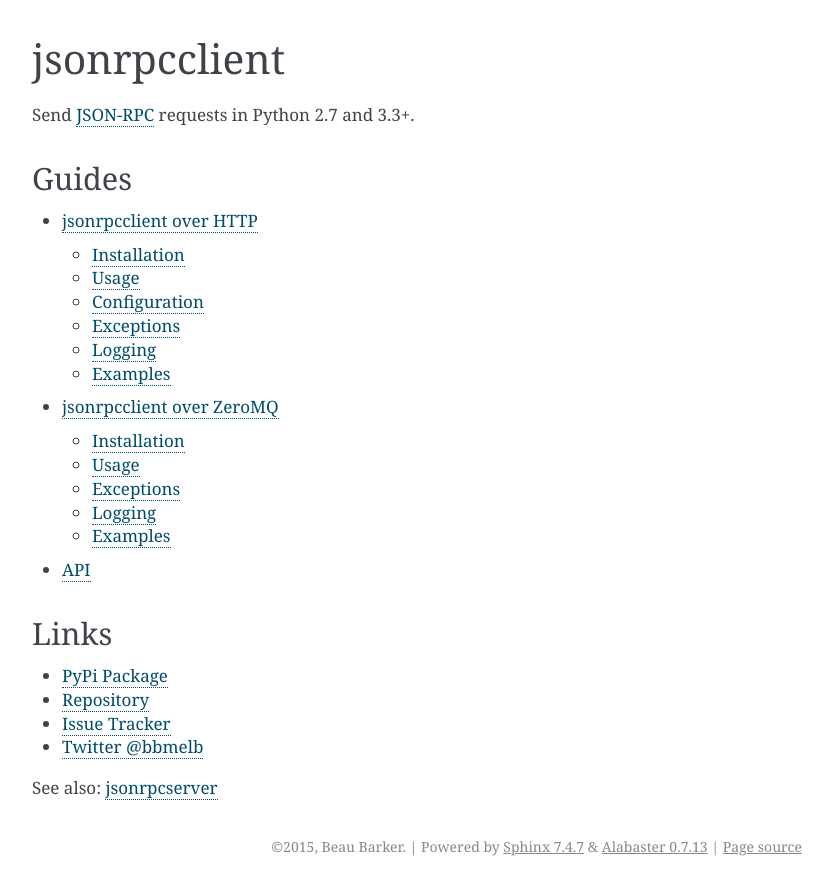
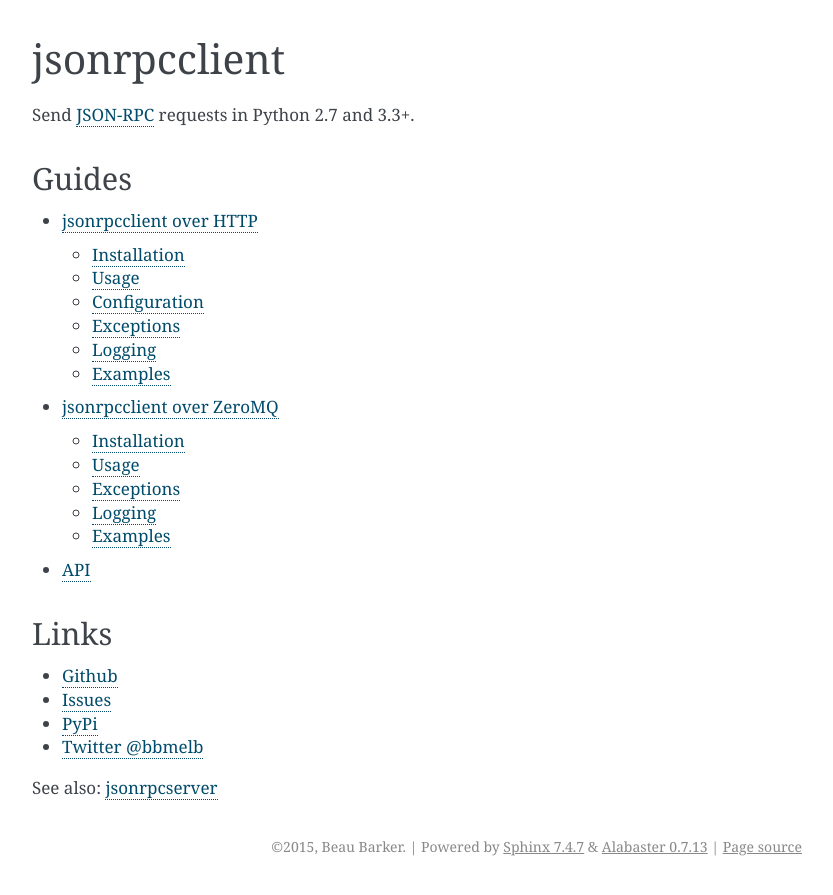
Before and after one commit to explodinglabs/jsonrpcclient, a Sphinx documentation site: the page built from doc/index.rst, in a window 1280 px wide. Shown: the top 895 px of the page, without its empty margins (238-1071 px from the left). Built offline with Sphinx 7.4.7, drawn with Linux system fonts in a browser that asks for light colours.

Commit message:
Adjust links at bottom of docs index

```diff
--- a/doc/index.rst
+++ b/doc/index.rst
@@ -16,9 +16,9 @@
 Links
 =====
 
-- `PyPi Package <https://pypi.python.org/pypi/jsonrpcclient>`_
-- `Repository <https://github.com/bcb/jsonrpcclient>`_
-- `Issue Tracker <https://github.com/bcb/jsonrpcclient/issues>`_
+- `Github <https://github.com/bcb/jsonrpcclient>`_
+- `Issues <https://github.com/bcb/jsonrpcclient/issues>`_
+- `PyPi <https://pypi.python.org/pypi/jsonrpcclient>`_
 - `Twitter @bbmelb <https://twitter.com/bbmelb>`_
 
 See also: `jsonrpcserver <https://jsonrpcserver.readthedocs.io/>`_
```
